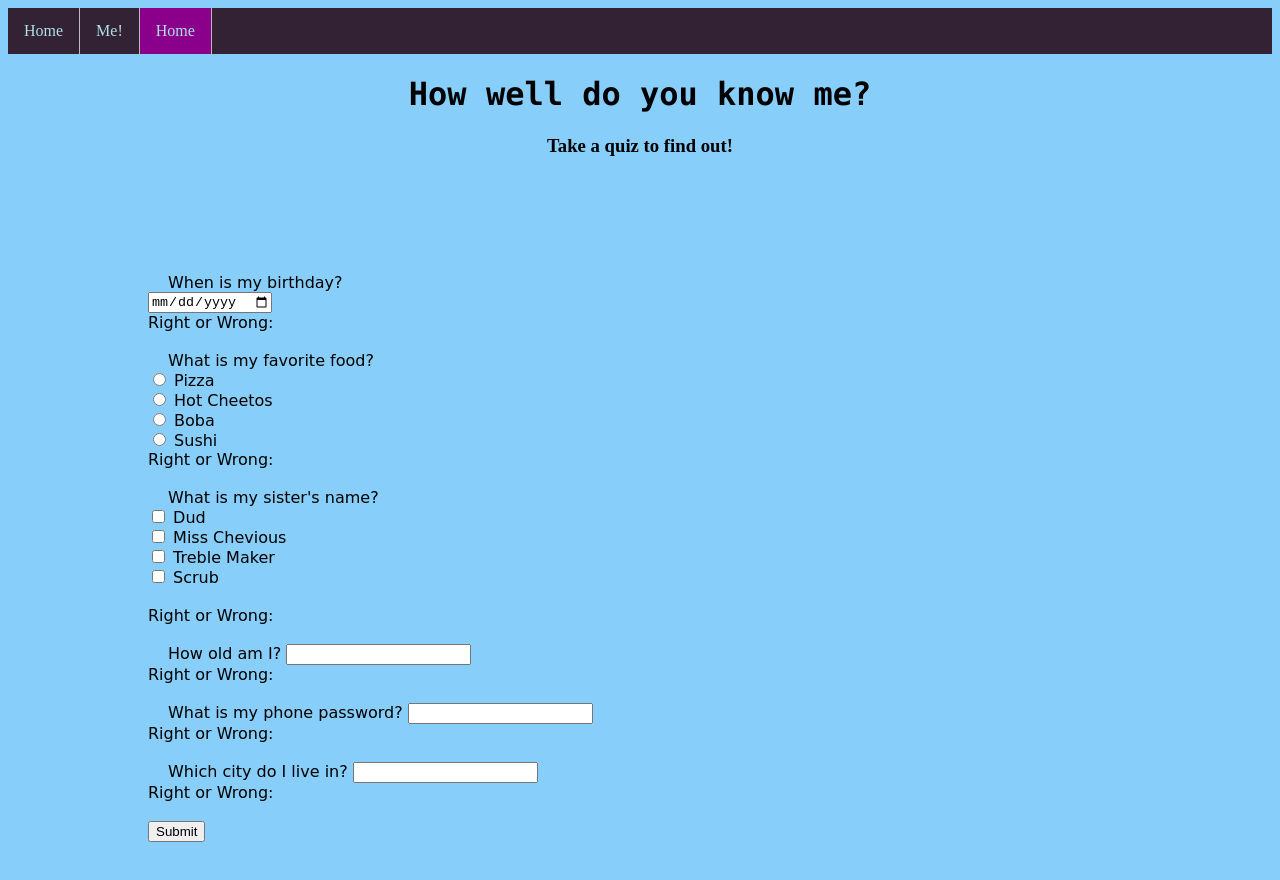
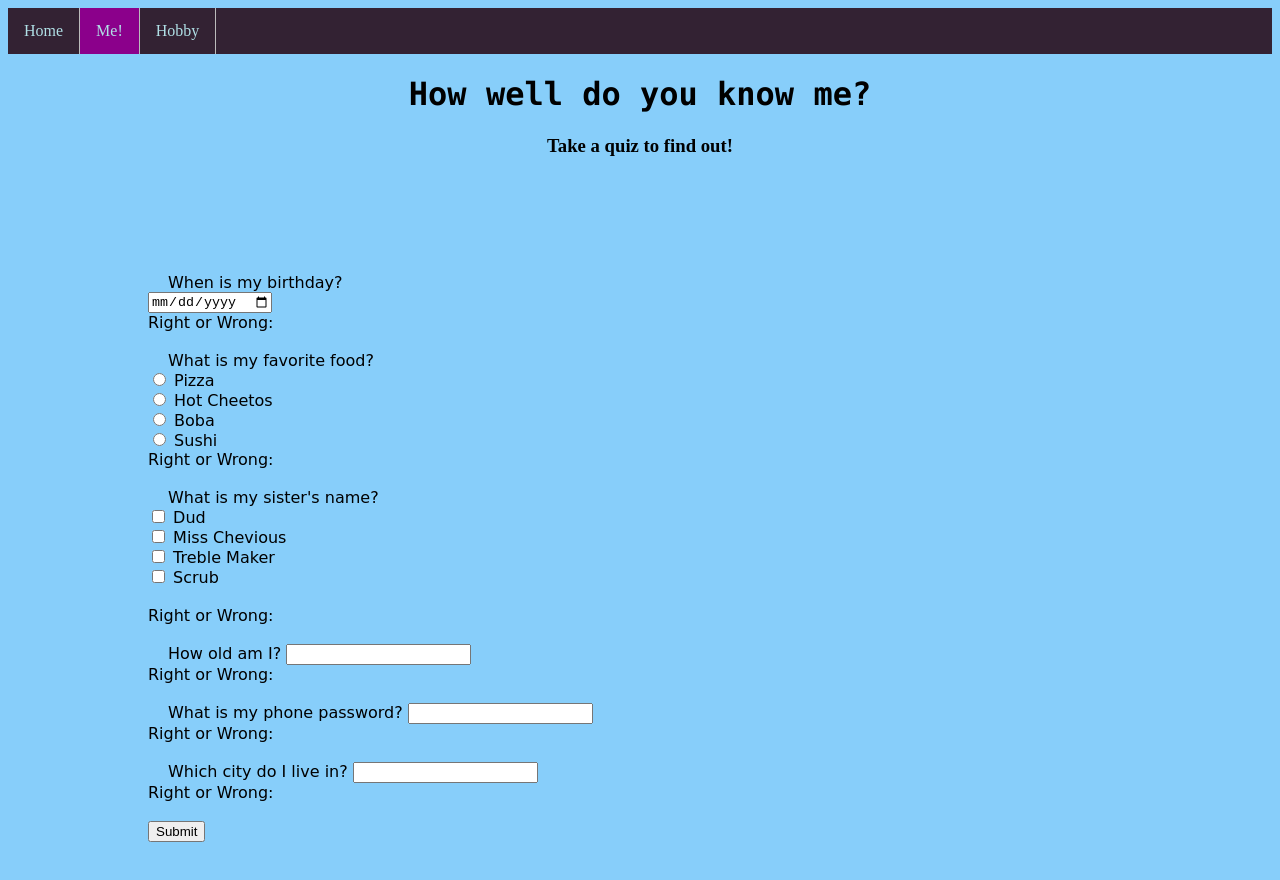
Before and after one commit to revaga/personalprofile21, a plain HTML site: page quiz.html in a window 1280 px wide. Drawn offline with Linux system fonts and the light colour scheme.

Commit message:
Add files via upload

```diff
--- a/quiz.html
+++ b/quiz.html
@@ -41,8 +41,8 @@
 
         <ul>
           <li><a href="program.html"> Home </a></li>
-          <li><a href="quiz.html"> Me! </a></li>
-          <li><a class="active" <a href="quiz.html"> Home </a></li>
+          <li><a class="active" <a href="quiz.html"> Me! </a></li>
+          <li><a href="hobby.html"> Hobby </a></li>
         </ul>
       </div>
 
```
